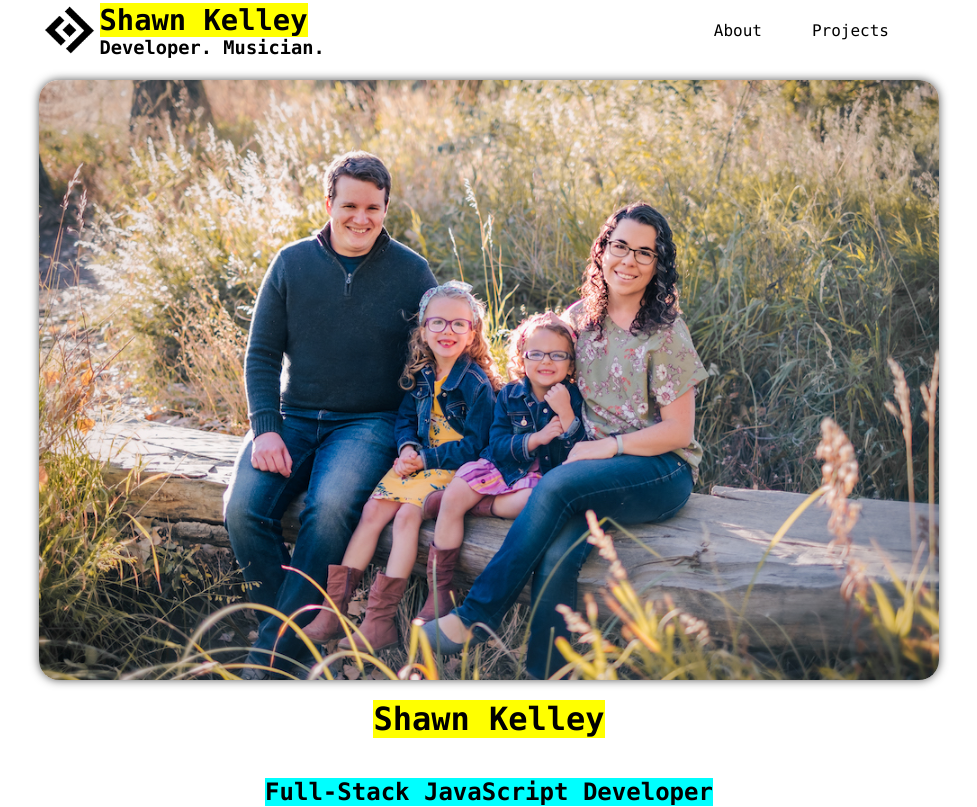
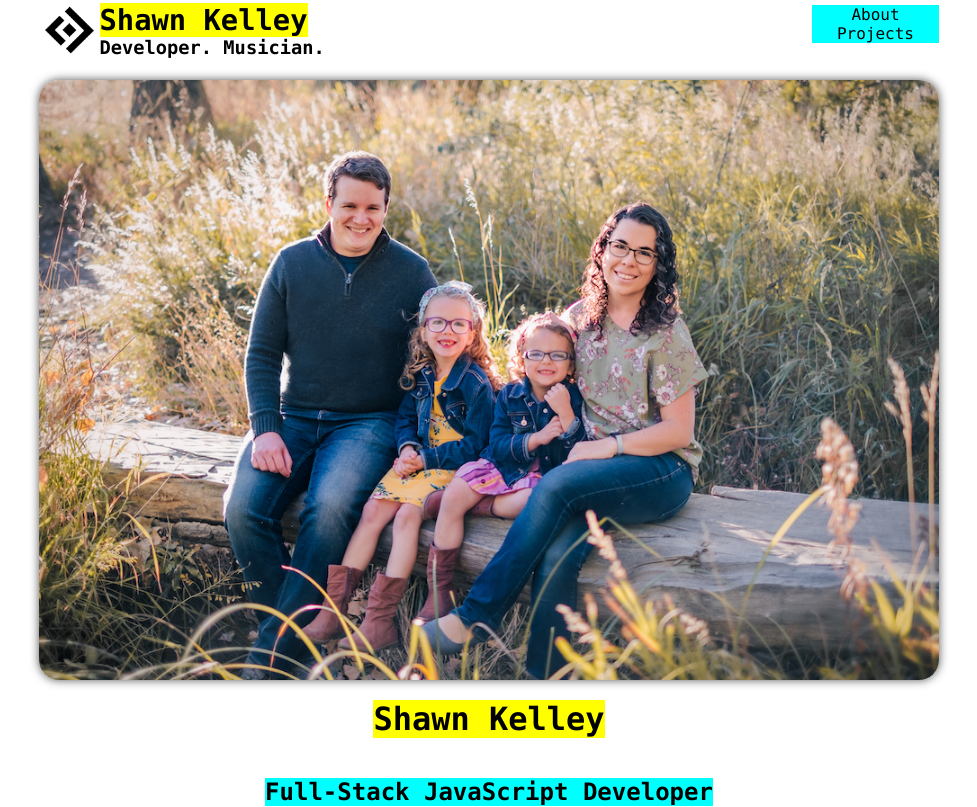
Before and after one commit to shawnkelleydev/sk-ws-react, a React (Create React App) app: page / in a window 1280 px wide. Shown: the top 807 px of the page, without its empty margins (151-1128 px from the left). Built offline with nearby package versions, Linux system fonts and the light colour scheme.

Commit message:
basic hamburger functionality

```diff
--- a/src/components/App.js
+++ b/src/components/App.js
@@ -2,10 +2,7 @@ import { NavLink, Outlet } from "react-router-dom";
 import logoblack from "../img/logo-black-3.png";
 
 //components
-// import Home from "./Home";
-// import About from "./About";
-// import Projects from "./Projects";
-// import Project from "./Project";
+import Ham from "./Ham";
 
 function App() {
   return (
@@ -20,11 +17,7 @@ function App() {
             <h3>Developer. Musician.</h3>
           </span>
         </div>
-        <ul id="ham">
-          <li></li>
-          <li></li>
-          <li></li>
-        </ul>
+        <Ham />
         <nav>
           <NavLink to="/about">About</NavLink>
           <NavLink to="/projects">Projects</NavLink>
--- /dev/null
+++ b/src/components/Ham.js
@@ -0,0 +1,38 @@
+const Ham = () => {
+  return (
+    <ul
+      id="ham"
+      onClick={(e) => {
+        let target = e.target;
+        if (target.tagName === "LI") {
+          target = e.target.parentElement;
+        }
+        const upper = target.children[0];
+        const mid = target.children[1];
+        const lower = target.children[2];
+        const menu = target.nextElementSibling;
+        if (mid.style.background !== "transparent") {
+          mid.style.background = "transparent";
+          upper.style.transform = "rotate(45deg)";
+          upper.style.top = "14px";
+          lower.style.transform = "rotate(-45deg)";
+          lower.style.bottom = "14px";
+          menu.style.top = "70px";
+        } else {
+          mid.style.background = "";
+          upper.style.transform = "";
+          upper.style.top = "";
+          lower.style.transform = "";
+          lower.style.bottom = "";
+          menu.style.top = "-100px";
+        }
+      }}
+    >
+      <li></li>
+      <li></li>
+      <li></li>
+    </ul>
+  );
+};
+
+export default Ham;
--- a/src/index.css
+++ b/src/index.css
@@ -100,10 +100,22 @@ h2 {
   height: 8px;
   margin: 3px;
   width: 60%;
+  position: relative;
 }
 
 nav {
-  display: none;
+  position: absolute;
+  display: flex;
+  width: 100%;
+  top: -100px;
+  height: 50px;
+}
+
+nav a {
+  background-color: aqua;
+  display: flex;
+  justify-content: center;
+  align-items: center;
 }
 
 .fam {
@@ -281,6 +293,7 @@ button {
     display: block;
     width: fit-content;
     text-align: right;
+    position: static;
   }
 
   nav a {
```
